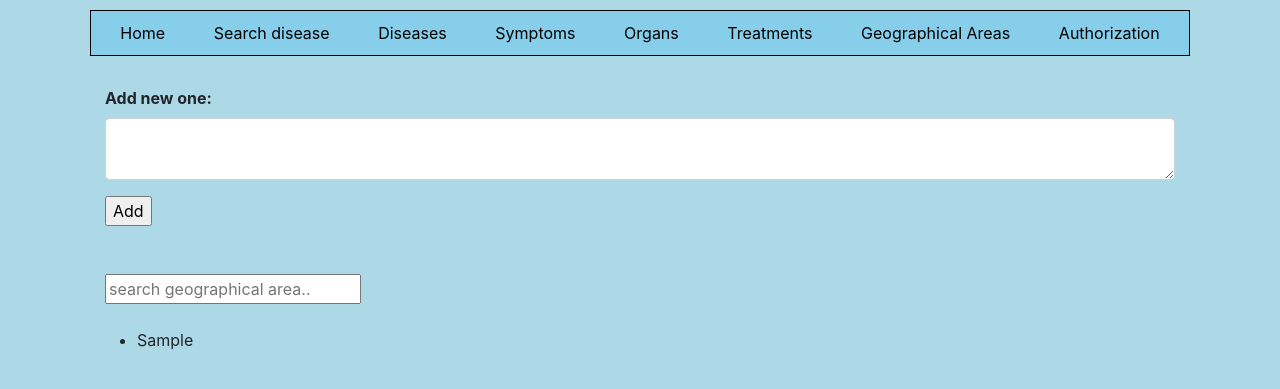
After one commit to nikolska/Medical_reference_book, a Django app: page /geographical_areas/ in a window 1280 px wide. The commit adds this page. Shown: the top 389 px of the page. Run offline with Django 3.2, Linux system fonts and the light colour scheme; tables that the repository leaves empty hold one stand-in row (values such as "Sample post"); some libraries are stand-ins or nearby versions.

Commit message:
geographical area view + adding form

```diff
--- a/medical_app/main_app/templates/base.html
+++ b/medical_app/main_app/templates/base.html
@@ -33,7 +33,7 @@
             <a class='menu-a' href="{% url 'symptoms_list' %}">Symptoms</a>
             <a class='menu-a' href="{% url 'organs_list' %}">Organs</a>
             <a class='menu-a' href="{% url 'treatments_list' %}">Treatments</a>
-            <a class='menu-a' href="">Geographical Areas</a>
+            <a class='menu-a' href="{% url 'geographical_areas_list' %}">Geographical Areas</a>
             <a class='menu-a' href="{% url 'authorization' %}">Authorization</a>
         </div>
     {% endblock %}
--- /dev/null
+++ b/medical_app/main_app/templates/geographical_areas_list.html
@@ -0,0 +1,30 @@
+{% extends 'base.html' %}
+
+{% block title %}Geographical Areas{% endblock %}
+
+
+{% block content %}
+
+<form action="" method="POST">
+    {% csrf_token%}
+
+    <div class="mb-3">
+        <label for="geographical_area" class="form-label"><b>Add new one:</b></label>
+        <textarea class="form-control" id="geographical_area" name="geographical_area" rows="2"></textarea>
+    </div>
+
+    <input type="submit" value="Add">
+</form><br><br>
+
+<input id="myInput" type="text" placeholder="search geographical area.."><br><br>
+{% if areas %}
+    <ul id="myList">
+        {% for area in areas %}
+            <li>{{ area.area }}</li>
+        {% endfor %}
+    </ul>
+{% else %}
+    <p>No areas found.</p>
+{% endif %}
+
+{% endblock %}
--- a/medical_app/main_app/views.py
+++ b/medical_app/main_app/views.py
@@ -57,6 +57,29 @@ class TreatmentsListView(View):
             return render(request, self.template, self.get_ctx())
 
         Treatment.objects.create(treatment=treatment)
+        return render(request, self.template, self.get_ctx())
+
+
+class GeographicalAreaListView(View):
+    ''' Page with all geographical areas from DB. '''
+
+    template = 'geographical_areas_list.html'
+
+    def get_ctx(self):
+        areas = get_list_or_404(GeographicalArea.objects.order_by('area'))
+        ctx = {'areas': areas}
+        return ctx
+
+    def get(self, request):
+        return render(request, self.template, self.get_ctx())
+
+    def post(self, request):
+        geographical_area = request.POST.get('geographical_area')
+
+        if not geographical_area:
+            return render(request, self.template, self.get_ctx())
+
+        GeographicalArea.objects.create(area=geographical_area)
         return render(request, self.template, self.get_ctx())
 
 
--- a/medical_app/medical_app/urls.py
+++ b/medical_app/medical_app/urls.py
@@ -27,6 +27,7 @@ urlpatterns = [
     re_path(r'^diseases/(?P<disease_pk>\d+)/$', DiseaseDetailsView.as_view(), name='disease_details'),
     path('diseases/add/', AddNewDiseaseView.as_view(), name='add_disease'),
     path('diseases/search/', SearchDiseaseView.as_view(), name='search_disease'),
+    path('geographical_areas/', GeographicalAreaListView.as_view(), name='geographical_areas_list'),
     path('log_in/', LogInView.as_view(), name='log_in'),
     path('organs/', OrgansListView.as_view(), name='organs_list'),
     path('organs/add/', AddNewOrganView.as_view(), name='add_organ'),
```
